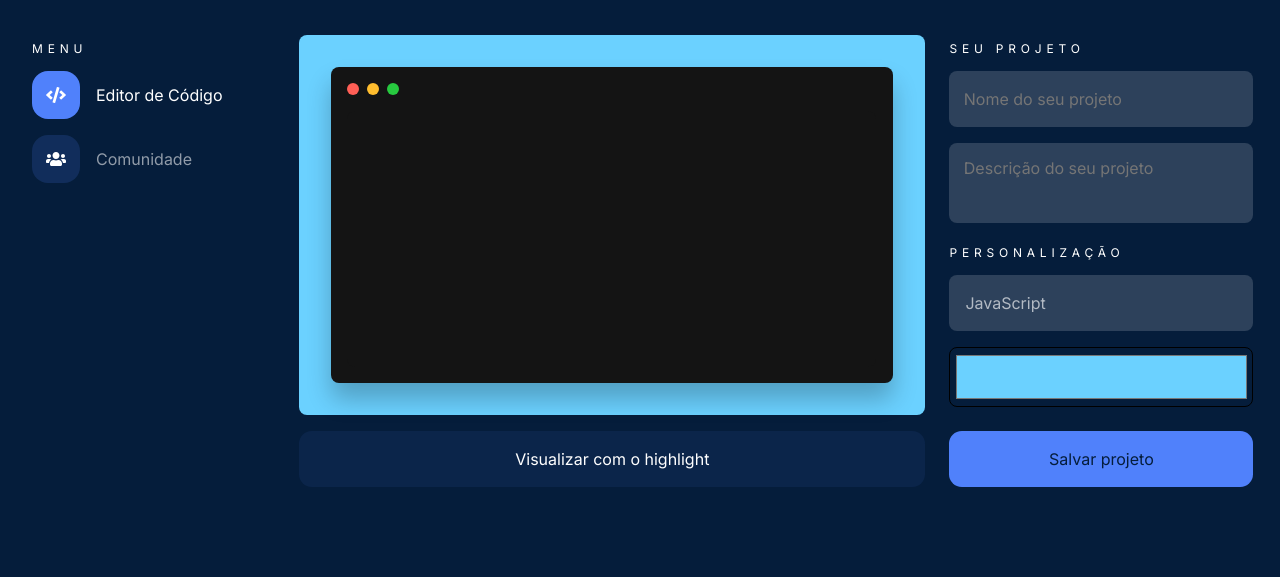
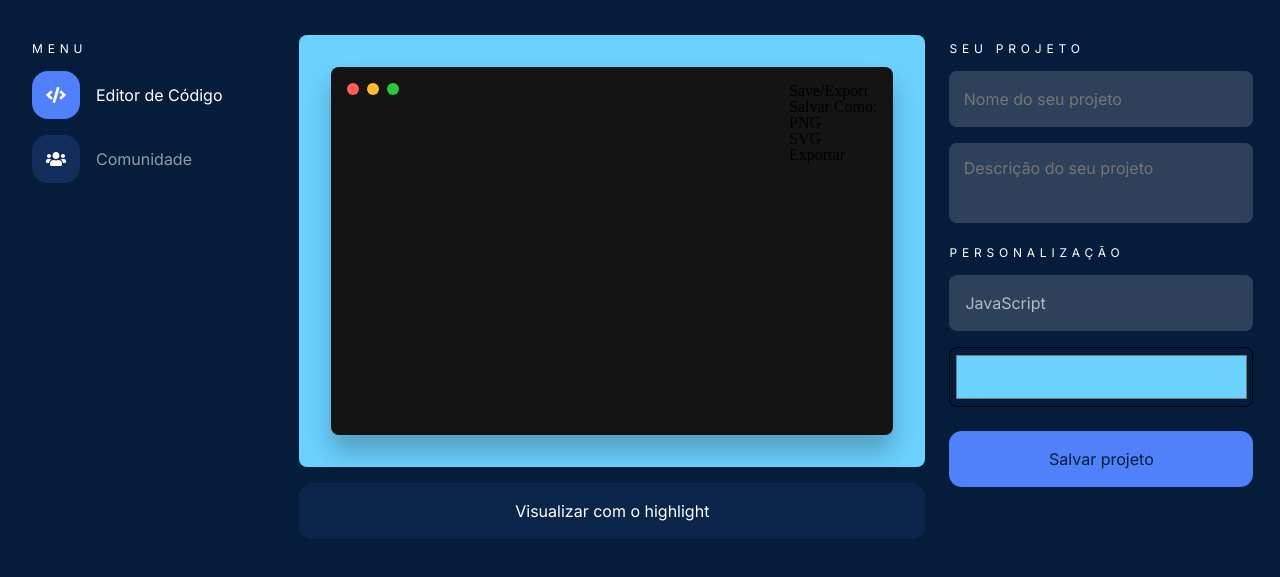
Before and after one commit to jeanrobertt/ChallengeAlura, a website: page index.html in a window 1280 px wide. Shown: the part 67-644 px from the top of the page. Drawn offline with nearby package versions, Linux system fonts and the light colour scheme.

Commit message:
Atualização

```diff
--- a/css/codigo.css
+++ b/css/codigo.css
@@ -69,6 +69,13 @@
     background-color: rgba(80, 129, 251, 0.24);
 }
 
+.codigo__buttons {
+    width: 100%;
+    display: flex;
+    align-items: flex-start;
+    justify-content:space-between;
+}
+
 @media screen and (min-width: 1024px){
 
 }
--- a/index.html
+++ b/index.html
@@ -77,7 +77,28 @@
 			<section class="codigo">
 				<div class="codigo__background">
 					<div class="codigo__background-icone">
-						<img src="img/mac_buttons.svg" alt="Botões Mac" class="codigo__background-icone-img">
+						<div class="codigo__buttons">
+							<img src="img/mac_buttons.svg" alt="Botões Mac" class="codigo__background-icone-img">
+							<nav>
+								<ul class="menu_export">
+									<li>
+										<a href="#">Save/Export</a>
+										<ul>
+											<li>
+												<a href="#">Salvar Como:</a>
+												<ul>
+													<li><a href="#">PNG</a></li>
+													<li><a href="#">SVG</a></li>
+												</ul>
+											</li>
+											<li>
+												<a href="#">Exportar</a>
+											</li>
+										</ul>
+									</li>
+								</ul>
+							</nav>
+						</div>
 						<code spellcheck="false" class="editor hljs javascript" contenteditable="true"></code>
 					</div>
 				</div>
--- /dev/null
+++ b/js/exportacao.js
@@ -0,0 +1,2 @@
+const container = document.querySelector('.codigo__buttons');
+const menuContainer = container.querySelector('.menu_export');
--- a/package.json
+++ b/package.json
@@ -4,6 +4,7 @@
   "description": "Projeto para o Challenge Front-End da Alura",
   "main": "index.js",
   "dependencies": {
+    "dom-to-image": "^2.6.0",
     "jquery": "^3.6.0"
   },
   "devDependencies": {},
```
Also changed, not shown: 2 other files.
